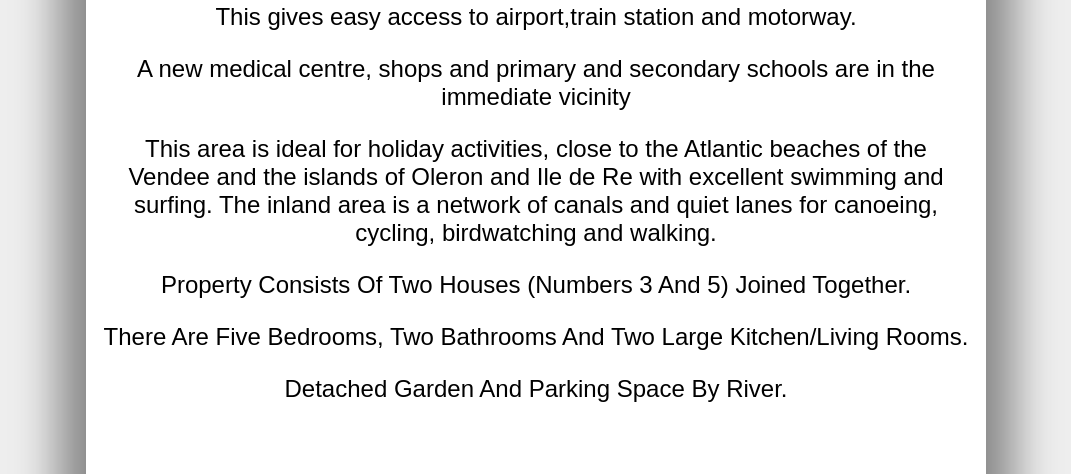
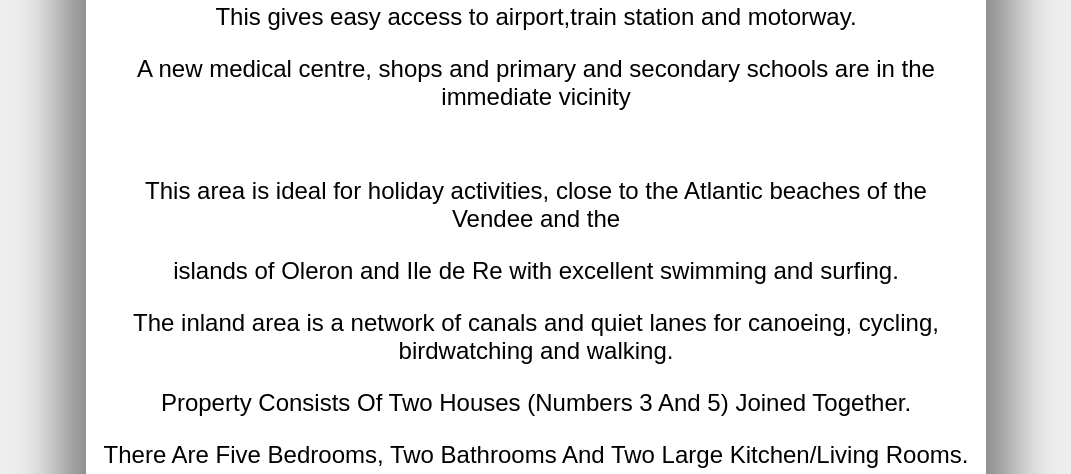
Before and after one commit to goiledelle/firstwebsite, a plain HTML site: page index.html in a window 1280 px wide. Shown: the part 1431-1905 px from the top of the page, without its empty margins (104-1175 px from the left). Drawn offline with Linux system fonts and the light colour scheme.

Commit message:
improve spacing

```diff
--- a/index.html
+++ b/index.html
@@ -37,9 +37,10 @@
                         <p>Situated in a quiet rural village 3 miles from Marans  and 15 miles from La Rochelle.</p>
 			<p>This gives easy access to airport,train station and motorway.</p>
 			<p>A new medical centre, shops and primary and secondary schools are in the immediate vicinity</p>
-			<p>This area is ideal for holiday activities, close to the Atlantic beaches of the Vendee and the
-			islands of Oleron and Ile de Re with excellent swimming and surfing.
-			The inland area is a network of canals and quiet lanes for canoeing, cycling, birdwatching and walking.</p>
+			<br>
+			<p>This area is ideal for holiday activities, close to the Atlantic beaches of the Vendee and the</p>
+			<p>islands of Oleron and Ile de Re with excellent swimming and surfing.</p>
+			<p>The inland area is a network of canals and quiet lanes for canoeing, cycling, birdwatching and walking.</p>
 
 			<h2 HouseDescription</h2>
 
```
